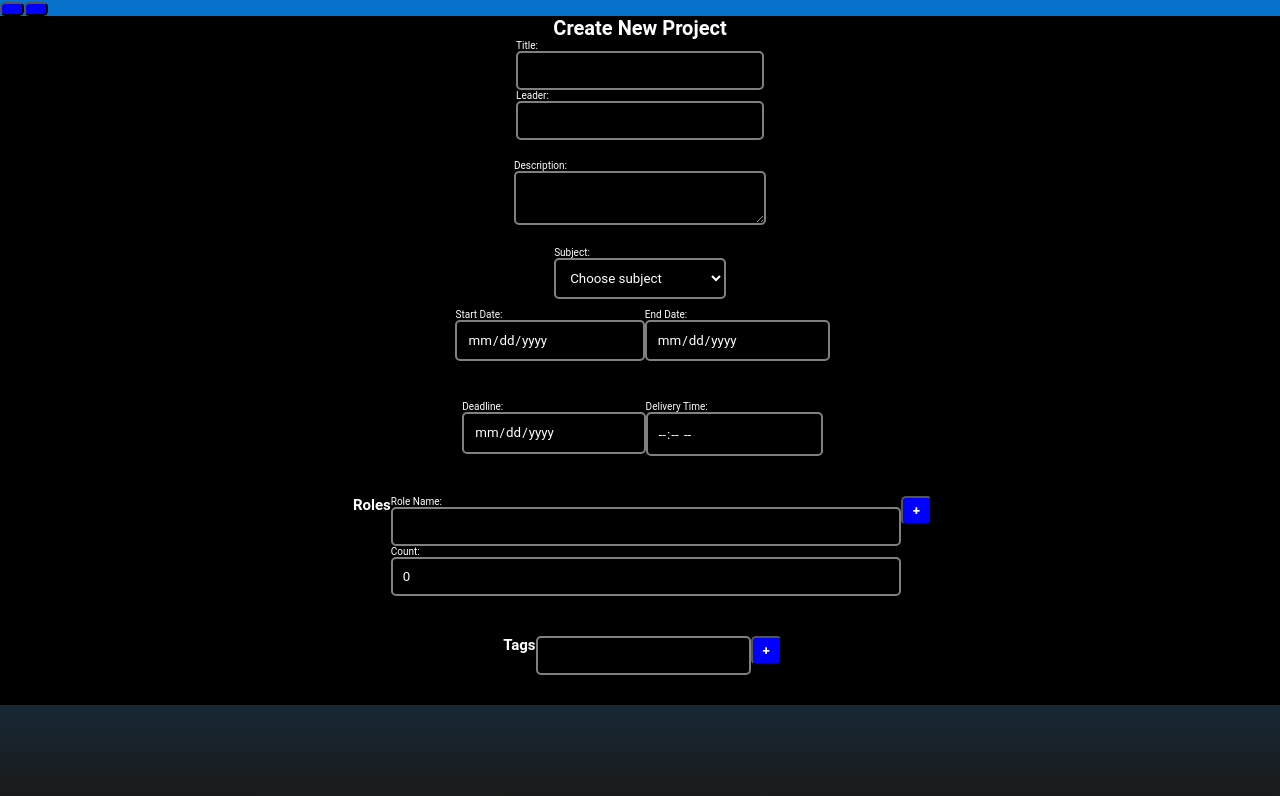
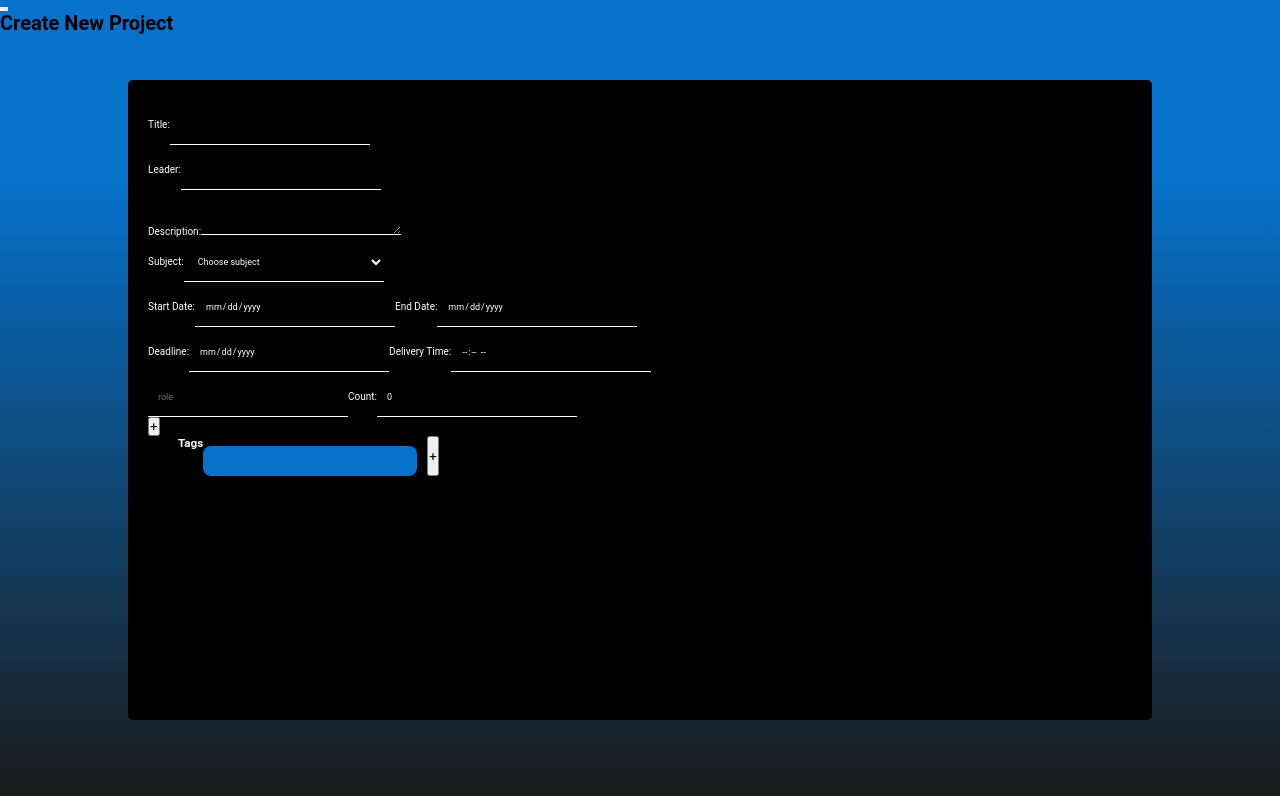
Before and after one commit to 2023M6T3-Inteli/Grupo-4, a React app in the folder app/frontend/src/: page /newproject in a window 1280 px wide. Shown: the top 796 px of the page. Built offline with nearby package versions, Linux system fonts and the light colour scheme; the HTML template or start-up script is replaced by a standard one.

Commit message:
create Project

```diff
--- a/app/frontend/src/pages/NewProject.jsx
+++ b/app/frontend/src/pages/NewProject.jsx
@@ -37,24 +37,46 @@ const NewProject = () => {
     setTags(newTags);
   };
 
+
+
+
+//pagina
+
 return (
-    <div className={styles.container}>
 
   <div>
+
+    <div>
+
+    <div className={styles.header}>
+
       <h1>Create New Project</h1>
+
     </div>
 
-      <div className={styles.labelContainer}>
+    </div>
+    <div className={styles.generalContainer}>
+
+    <div>
+
+      <div>
+
       <label>
          Title:
          <input value={title} onChange={(e) => setTitle(e.target.value)} />
        </label>
+       </div>
+
+      <div>
        <label>
          Leader:
          <input value={leader} onChange={(e) => setLeader(e.target.value)} />
        </label>
       </div>
-      <div className={styles.labelContainer}>
+
+
+
+      <div >
        <label>
          Description:
          <textarea value={description} onChange={(e) => setDescription(e.target.value)} />
@@ -73,7 +95,7 @@ const NewProject = () => {
        </label>
         </div>
 
-      <div className={styles.dateContainer}>
+      <div classname={styles.date} >
        <label>
          Start Date:
          <input type="date" value={startDate} onChange={(e) => setStartDate(e.target.value)} />
@@ -83,7 +105,7 @@ const NewProject = () => {
          <input type="date" value={endDate} onChange={(e) => setEndDate(e.target.value)} />
        </label>
         </div>
-      <div className={styles.dateContainer}>
+      <div >
       <label>
          Deadline:
         <input type="date" value={deadline} onChange={(e) => setDeadline(e.target.value)} />
@@ -95,16 +117,15 @@ const NewProject = () => {
      </div>
 
 
-     <div className={styles.dateContainer}>
-      <h2>Roles</h2>
+
+     <div className="rolesContainer">
+
       {roles.map((role, index) => (
-        <div key={index}>
-          <label>
-            Role Name:
-            </label>
+        <div key={index} className="roleItem">
+
             <input
               value={role.name}
-              onChange={(e) => handleRoleChange(index, 'name', e.target.value)}
+              onChange={(e) => handleRoleChange(index, 'name', e.target.value)} placeholder='role'
             />
 
           <label>
@@ -120,24 +141,40 @@ const NewProject = () => {
         </div>
 
       ))}
-
+    </div>
       <div>
       <button type="button" onClick={handleAddRole}>+</button>
       </div>
       </div>
-      <div className={styles.dateContainer}>
-      <h2>Tags</h2>
+      <div className={styles.tagsContainer}>
+  <h3>Tags</h3>
   {tags.map((tag, index) => (
     <div key={index}>
       <input
         value={tag}
         onChange={(e) => handleTagChange(index, e.target.value)}
+        style={{
+          display: 'flex',
+          justifyContent: 'center',
+          alignItems: 'center',
+          color: 'var(--neutral-50)',
+          backgroundColor: 'var(--primary-600)',
+          height: '3rem',
+          width: 'auto',
+          padding: '0.5rem 1rem',
+          borderRadius: '0.8rem',
+          border: 'none',
+          boxShadow: '0px 4px 4px rgba(0, 0, 0, 0.25)',
+          fontWeight: 'lighter',
+          fontSize: '11pt',
+          margin: '1rem 1rem 0 0'
+        }}
       />
     </div>
   ))}
-      <div>
   <button onClick={handleAddTag}>+</button>
 </div>
+
     </div>
     </div>
 );
--- a/app/frontend/src/styles/NewProject.module.scss
+++ b/app/frontend/src/styles/NewProject.module.scss
@@ -1,43 +1,199 @@
 // NewProject.module.scss
 
+//   color: white;
+//   border: none;
+//   border-bottom: 1px solid white;
+//   margin-bottom: 10px;
+//   padding: 5px;
+// }
+
+
+.generalContainer{
+  background-color: rgba(0, 0, 0, 1); // Black background
+  color: white; // White text
+  padding: 20px; // Add some padding
+  border-radius: 5px; // Optional, to give the box rounded corners
+  width: 80%; // Or any size you want
+  min-height: 80%; // Minimum height
+  position: absolute; // Position the box
+  top: 10%; // Position from the top
+  left: 10%; // Position from the left
+}
+
   .container {
-    background-color: black;
-    color: white;
     display: flex;
     flex-direction: column;
     align-items: center;
+    justify-content: space-evenly;
+    height: 100%; // Adjust as needed
+
+    div {
+      width: 100%; // Adjust as needed
+      display: flex;
+      flex-direction: column;
+      align-items: center;
+      justify-content: center;
+      margin-bottom: 20px; // Space between items
+    }
   }
 
-.dateContainer{
+  .rolesContainer {
     display: flex;
-    flex-direction: line;
-    margin-bottom: 20px;
-    padding: 10px;
-    margin-left: 5px;
+    flex-direction: column;
+    align-items: flex-start;
+
+    .roleItem {
+      display: flex;
+      justify-content: space-between;
+      width: 100%;
+
+      label {
+        display: flex;
+        flex-direction: column;
+        margin-right: 20px; // Adjust as needed
+      }
+    }
   }
 
-.labelContainer {
+
+
+.titleContainer{
   display: flex;
+  align-items: center;
   flex-direction: column;
-    margin-bottom: 20px;
+  padding: 5px;
 }
 
-  input,
-  textarea,
-  select {
+
+
+
+
+input, textarea, select {
   background-color: black;
   color: white;
-    border: 2px solid gray;
-    width: 100%;
+  border: none;
+  border-bottom: 1px solid white;
+  width: 200px;  // You can adjust this to suit your needs
+  height: 40px;  // You can adjust this to suit your needs
   padding: 10px;
-    border-radius: 5px;
+  margin-top: 5px;
+  font-size: 0.9rem; // Smaller font size
       }
 
-  button {
-    background-color: blue;
-    color: white;
-    padding: 5px 10px;
-    border-radius: 5px;
-    font-weight: bold;
-    cursor: pointer;
+
+
+ .tagsContainer {
+  display: flex;
+  flex-wrap: wrap;
+  margin-left: 30px;
+  flex-direction: row;
+
+  .tagsContainer input {
+      display: flex;
+      justify-content: center;
+      align-items: center;
+      color: var(--neutral-50);
+      background-color: var(--primary-600);
+      height: 3rem;
+      width: auto;
+      padding: 0.5rem 1rem;
+      border-radius: 0.8rem;
+      box-shadow: 0px 4px 4px rgba(0, 0, 0, 0.25);
+      border: none;
+      font-weight: lighter;
+      font-size: 11pt;
+      margin: 1rem 1rem 0 0;
   }
+}
+
+
+//  .tagsContainer {
+//   display: flex;
+//   flex-wrap: wrap;
+//   margin-left: 30px;
+//   flex-direction: row;
+//   p {
+//       display: flex;
+//       justify-content: center;
+//       align-items: center;
+//       color: var(--neutral-50);
+//       background-color: var(--primary-600);
+//       height: 3rem;
+//       width: auto;
+//       padding: 0.5rem 1rem;
+//       border-radius: 0.8rem;
+//       box-shadow: 0px 4px 4px rgba(0, 0, 0, 0.25);
+//       font-weight: lighter;
+//       font-size: 11pt;
+//       margin: 1rem 1rem 0 0;
+//   }
+// }
+
+// .tagsContainer {
+//   display: flex;
+//   flex-direction: row;
+//   color: white;
+//   background-color: #0672cb;
+//   height: 5px;
+//   width: 30px;
+//   padding: 0.5rem 1rem;
+//   margin: 100px;
+// }
+
+// .tagsContainer input{
+//   width: 30px;
+//   height: 30px;
+//   background-color: #0672cb;
+//   color: white;
+// }
+
+
+// .tags input{
+//         display: flex;
+//         flex-wrap: wrap;
+//         margin-left: 30px;
+//         display: flex;
+//         justify-content: center;
+//         align-items: center;
+//         color: white;
+//         background-color: #0672cb;
+//         height: 3rem;
+//         width: auto;
+//         padding: 0.5rem 1rem;
+//         border-radius: 0.8rem;
+//         box-shadow: 0px 4px 4px rgba(0, 0, 0, 0.25);
+//         font-weight: lighter;
+//         font-size: 11pt;
+//         margin: 1rem 1rem 0 0;
+//       }
+//     // }
+
+
+//     body {
+//       background-color: black;
+//       font-family: Arial, sans-serif;
+//     }
+
+//     .container {
+//       background-color: black;
+//       padding: 20px;
+//       border: 1px solid white;
+//       margin: auto;
+//       width: fit-content;
+//       height: fit-content;
+//     }
+
+//     body .container input, body .container textarea, body .container select {
+//       display: block;
+//       background-color: black;
+//       color: white;
+//       border: none;
+//       border-bottom: 1px solid white;
+//       margin-bottom: 10px;
+//       padding: 5px;
+//     }
+
+//     .tagContainer{
+//       background-color: #0672cb;
+//       color: white;
+//     }
```
Also changed, not shown: app/frontend/src/pages/NewContent.jsx (added). Lines whose indentation alone changed are shown as unchanged.
